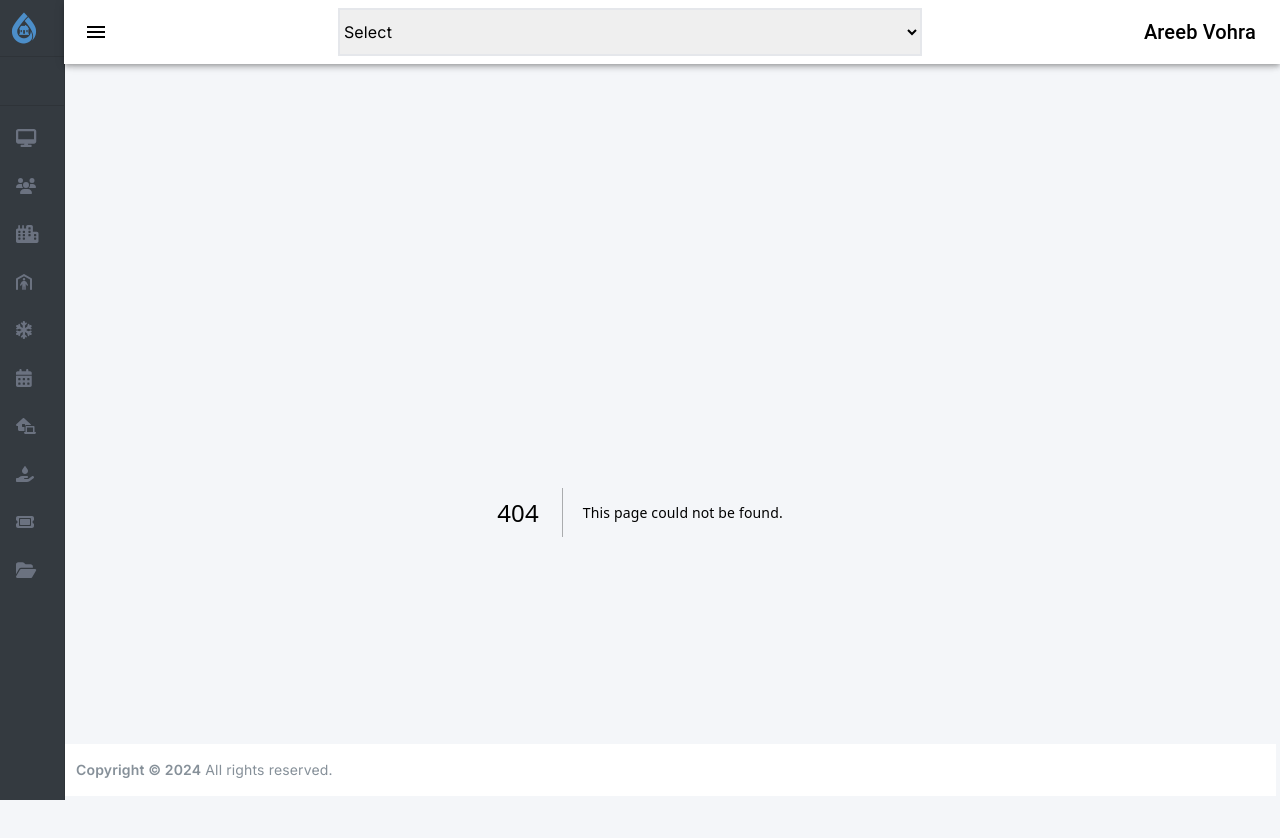
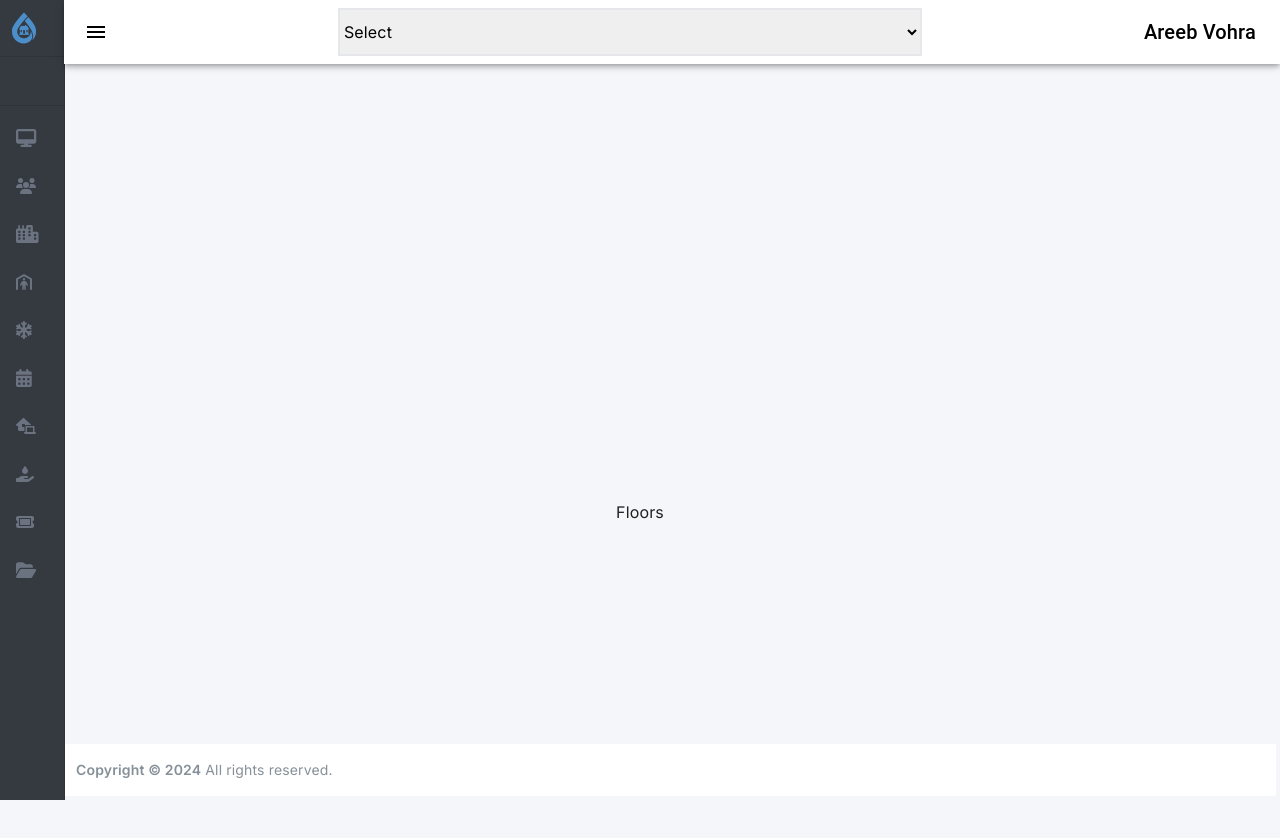
Before and after one commit to Saadgithubit/Home-DTech, a Next.js app: page /floors in a window 1280 px wide. Before the commit this address had no page. Shown: the top 838 px of the page. Built offline with nearby package versions, Linux system fonts and the light colour scheme.

Commit message:
new routes changed

```diff
--- /dev/null
+++ b/src/app/(room-management)/floors/page.tsx
@@ -0,0 +1,7 @@
+import React from 'react'
+
+export default function Floors() {
+    return (
+        <div className="w-screen h-screen flex justify-center items-center">Floors</div>
+    )
+}
--- /dev/null
+++ b/src/app/(room-management)/room-names/page.tsx
@@ -0,0 +1,7 @@
+import React from 'react'
+
+export default function RoomNames() {
+    return (
+        <div className="w-screen h-screen flex justify-center items-center">Room Names</div>
+    )
+}
--- /dev/null
+++ b/src/app/(room-management)/room-types/page.tsx
@@ -0,0 +1,7 @@
+import React from 'react'
+
+export default function RoomTypes() {
+    return (
+        <div className="w-screen h-screen flex justify-center items-center">Room Types</div>
+    )
+}
--- /dev/null
+++ b/src/app/(room-management)/rooms/page.tsx
@@ -0,0 +1,7 @@
+import React from 'react'
+
+export default function Rooms() {
+    return (
+        <div className="w-screen h-screen flex justify-center items-center">Rooms</div>
+    )
+}
--- a/src/app/nestedroutes/tickettypes/page.tsx
+++ b/src/app/(ticket-management)/ticket-types/page.tsx
@@ -1,4 +1,4 @@
-export default function TicketType () {
+export default function TicketTypes () {
   return (
     <div className="w-screen h-screen flex justify-center items-center">TicketType</div>
   )
```
Also changed, not shown: src/app/(ticket-management)/tickets/page.tsx (renamed from src/app/nestedroutes/tickets/page.tsx), src/app/(user-management)/roles/page.tsx (renamed from src/app/nestedroutes/roles/page.tsx), src/app/(user-management)/users/page.tsx (renamed from src/app/nestedroutes/users/page.tsx).
